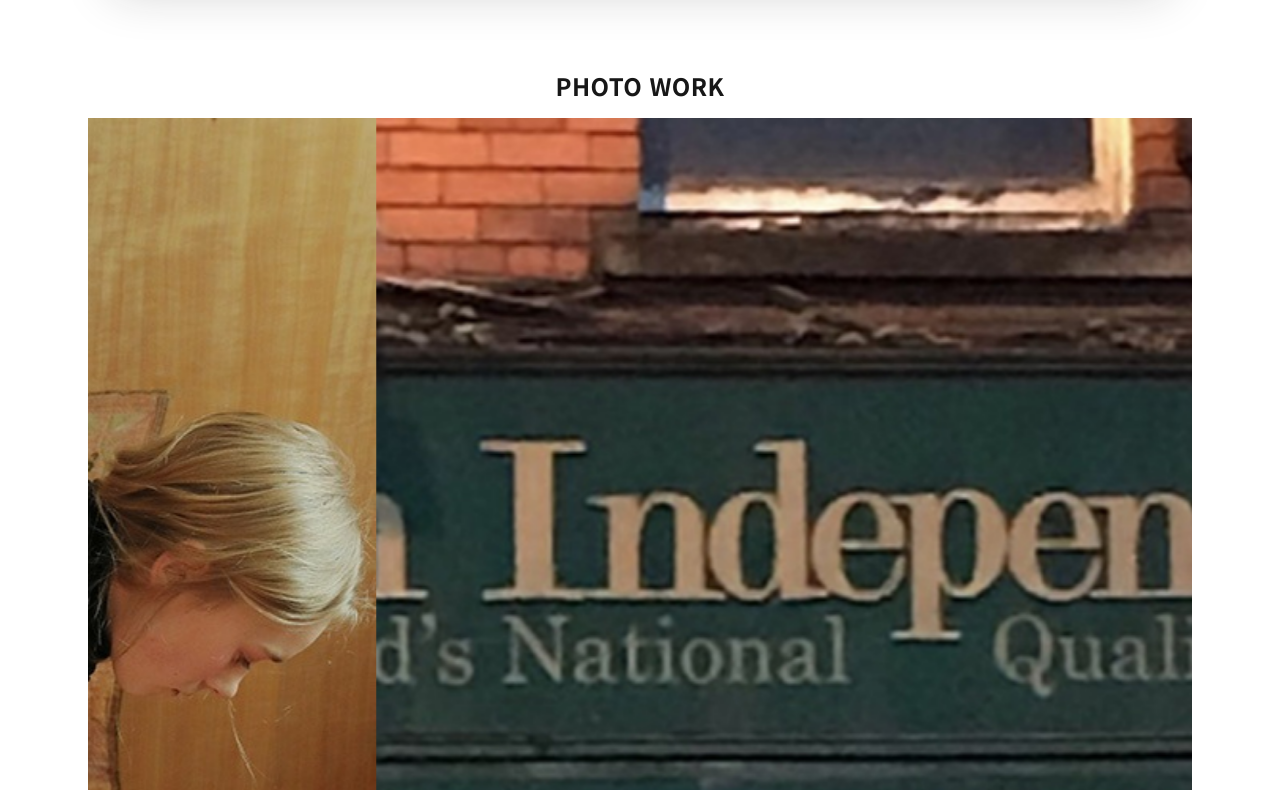
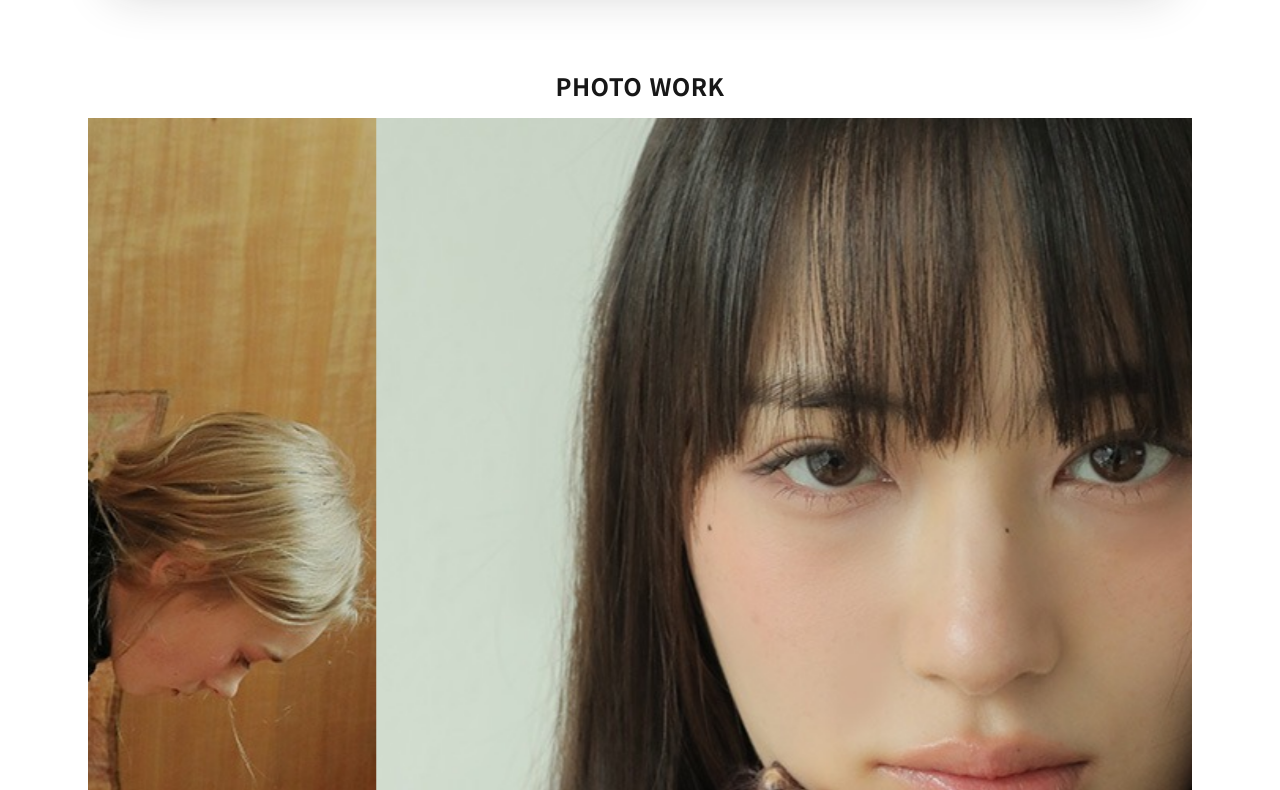
Before and after one commit to shubbydobob/supernova, a Next.js app: page / in a window 1280 px wide. Shown: the part 1470-2260 px from the top of the page. Built offline with nearby package versions, Linux system fonts and the light colour scheme.

Commit message:
홈 포토워크 대표 이미지 교체

```diff
--- a/app/page.tsx
+++ b/app/page.tsx
@@ -32,7 +32,7 @@
 
   const profileSlides = [
     {
-      image: heroItem.images[1] ?? heroItem.thumbnail,
+      image: "/images/reference/woman-profile-01.jpg",
       title: "자연광 프로필 촬영",
       href: `/portfolio/${heroItem.slug}`,
       linkLabel: "자세히 살펴보기",
```
